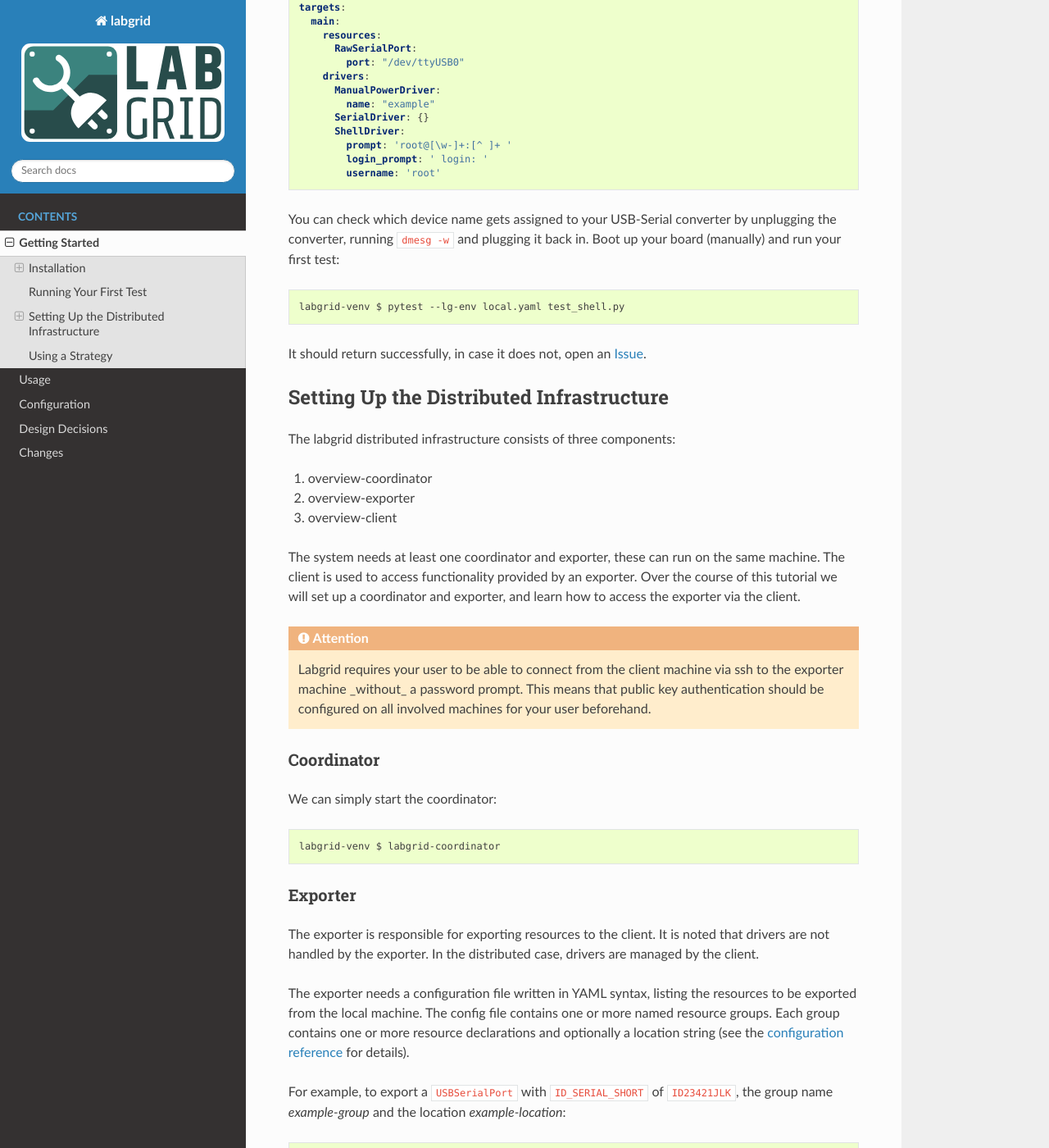
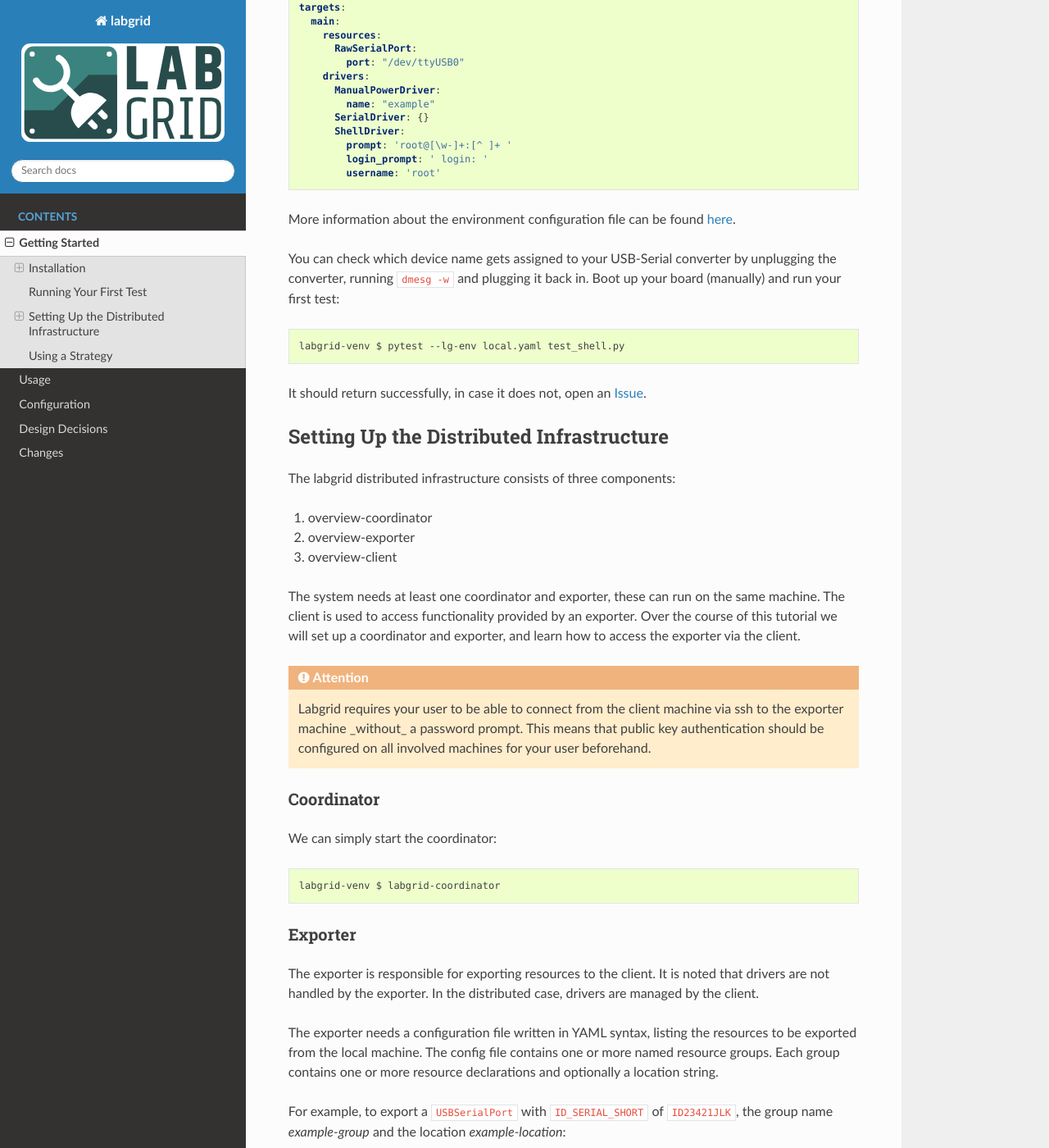
Before and after one commit to labgrid-project/labgrid, a Sphinx documentation site: the page built from doc/getting_started.rst, in a window 1280 px wide and 1400 px high, scrolled down 2421 px. Shown: the whole window at 82% size. Built offline with Sphinx 7.4.7 and the Read the Docs theme 3.1.0, drawn with Linux system fonts in a browser that asks for light colours; pages that are not in the unit, such as notebooks, are missing from menus; some of the changed text lies outside the part shown.

Commit message:
doc: add links to config formats in getting_started
I was struggeling to understand the config file formats after reading
getting_started. Only after a while, I found the documentation
about the file formats. Now, getting_started has clear references to the
corresponding sections in the configuration page.

Signed-off-by: Leonardo Mörlein <git@irrelefant.net>

```diff
--- a/doc/configuration.rst
+++ b/doc/configuration.rst
@@ -3550,6 +3550,8 @@
 
 Stopping the StepLogger if it has not been started will raise an
 AssertionError, as will starting an already started StepLogger.
+
+.. _environment-configuration:
 
 Environment Configuration
 -------------------------
--- a/doc/getting_started.rst
+++ b/doc/getting_started.rst
@@ -112,7 +112,7 @@
 
 Connect your embedded board (raspberry pi, riotboard, …) to your computer and
 adjust the ``port`` parameter of the ``RawSerialPort`` resource and ``username``
-and ``password`` of the ShellDriver driver in ``local.yaml``:
+and ``password`` of the ShellDriver driver in the environment file ``local.yaml``:
 
 .. code-block:: yaml
 
@@ -130,6 +130,8 @@
             login_prompt: ' login: '
             username: 'root'
 
+More information about the environment configuration file can be found
+:ref:`here <environment-configuration>`.
 
 You can check which device name gets assigned to your USB-Serial converter by
 unplugging the converter, running ``dmesg -w`` and plugging it back in. Boot up
@@ -187,7 +189,7 @@
 the resources to be exported from the local machine.
 The config file contains one or more named resource groups.
 Each group contains one or more resource declarations and optionally a location
-string (see the :doc:`configuration reference <configuration>` for details).
+string.
 
 For example, to export a ``USBSerialPort`` with ``ID_SERIAL_SHORT`` of
 ``ID23421JLK``, the group name `example-group` and the location
@@ -236,6 +238,9 @@
      USBSerialPort:
        match:
          ID_SERIAL_SHORT: KSLAH2341J
+
+More information about the exporter configuration file can be found
+:ref:`here <exporter-configuration>`.
 
 Restart the exporter to activate the new configuration.
 
```
Also changed, not shown: other parts of doc/configuration.rst (+2 -0 lines).
